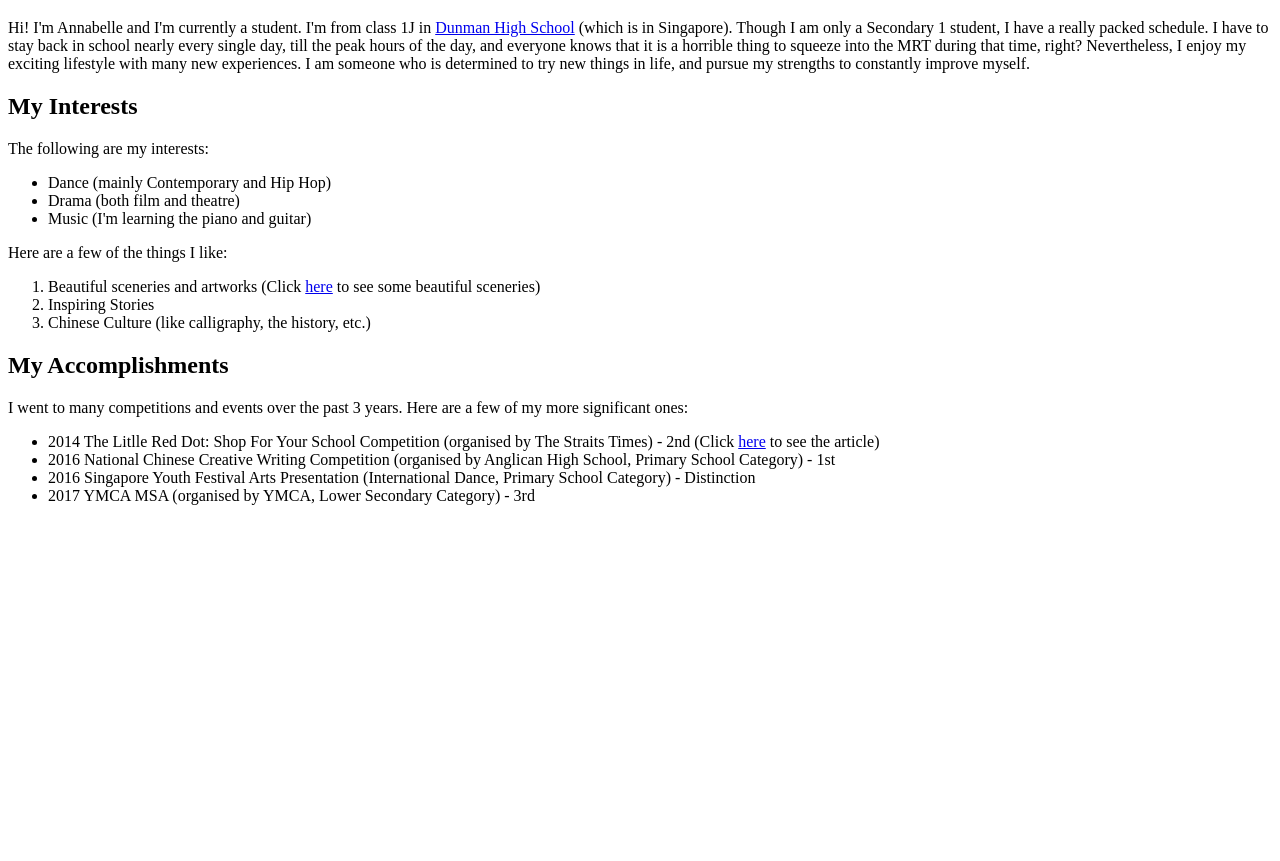
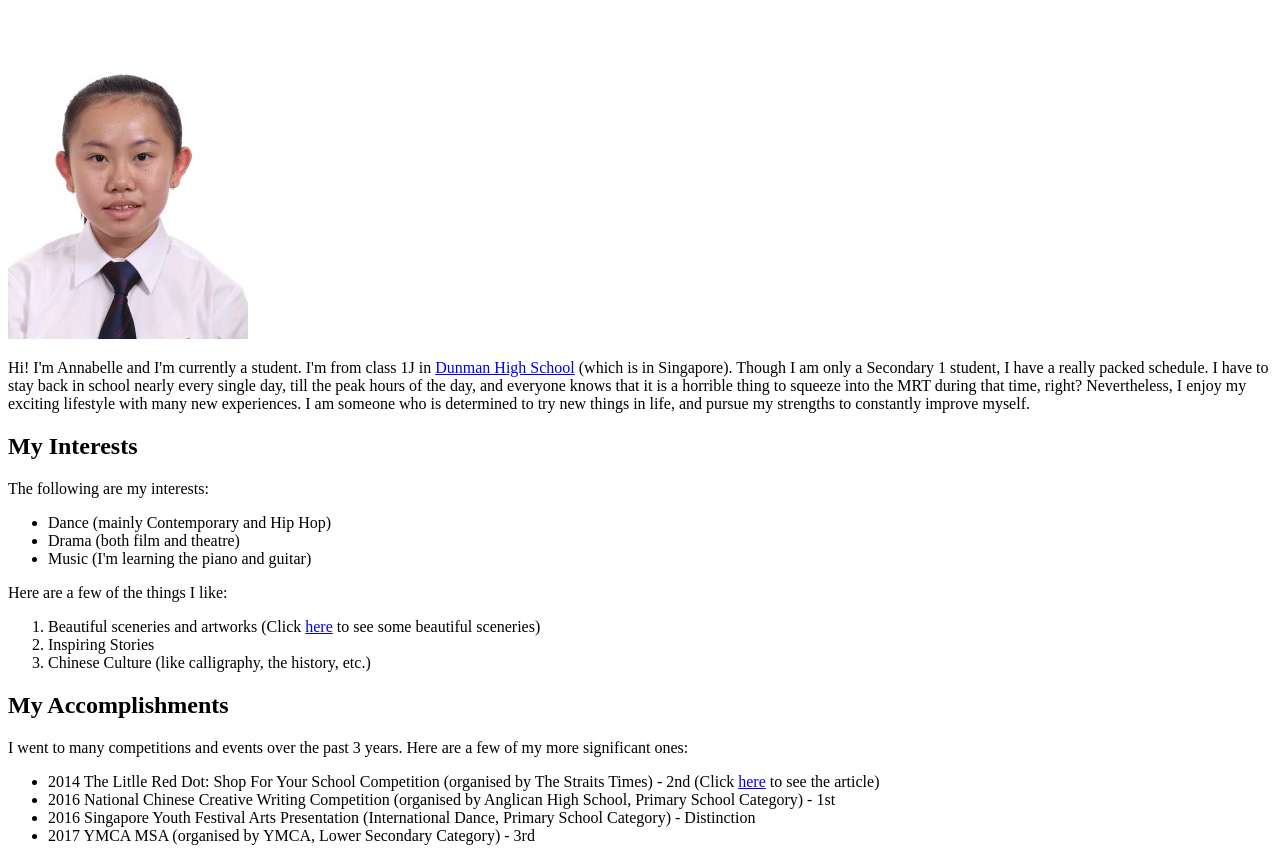
Before and after one commit to dhs17y1jtanhuiyingannabelle/dhs17y1jtanhuiyingannabelle.github.io, a plain HTML site: page index.html in a window 1280 px wide. Shown: the part 61-922 px from the top of the page. Before the commit the page ends 800 px from the top, so only its background shows below. Drawn offline with Linux system fonts and the light colour scheme.

Commit message:
Update index.html

```diff
--- a/index.html
+++ b/index.html
@@ -5,6 +5,7 @@
 </head>
 <body>
 <h1>About Me</h1>
+<img src="photo.jpg"/>
 <p>Hi! I'm Annabelle and I'm currently a student. I'm from class 1J in <a href="http://dunmanhigh.moe.edu.sg/">Dunman High School</a> (which is in Singapore). Though I am only a Secondary 1 student, I have a really packed schedule. I have to stay back in school nearly every single day, till the peak hours of the day, and everyone knows that it is a horrible thing to squeeze into the MRT during that time, right? Nevertheless, I enjoy my exciting lifestyle with many new experiences. I am someone who is determined to try new things in life, and pursue my strengths to constantly improve myself. </p>
 <h2>My Interests</h2>
 <p>The following are my interests:</p>
```
